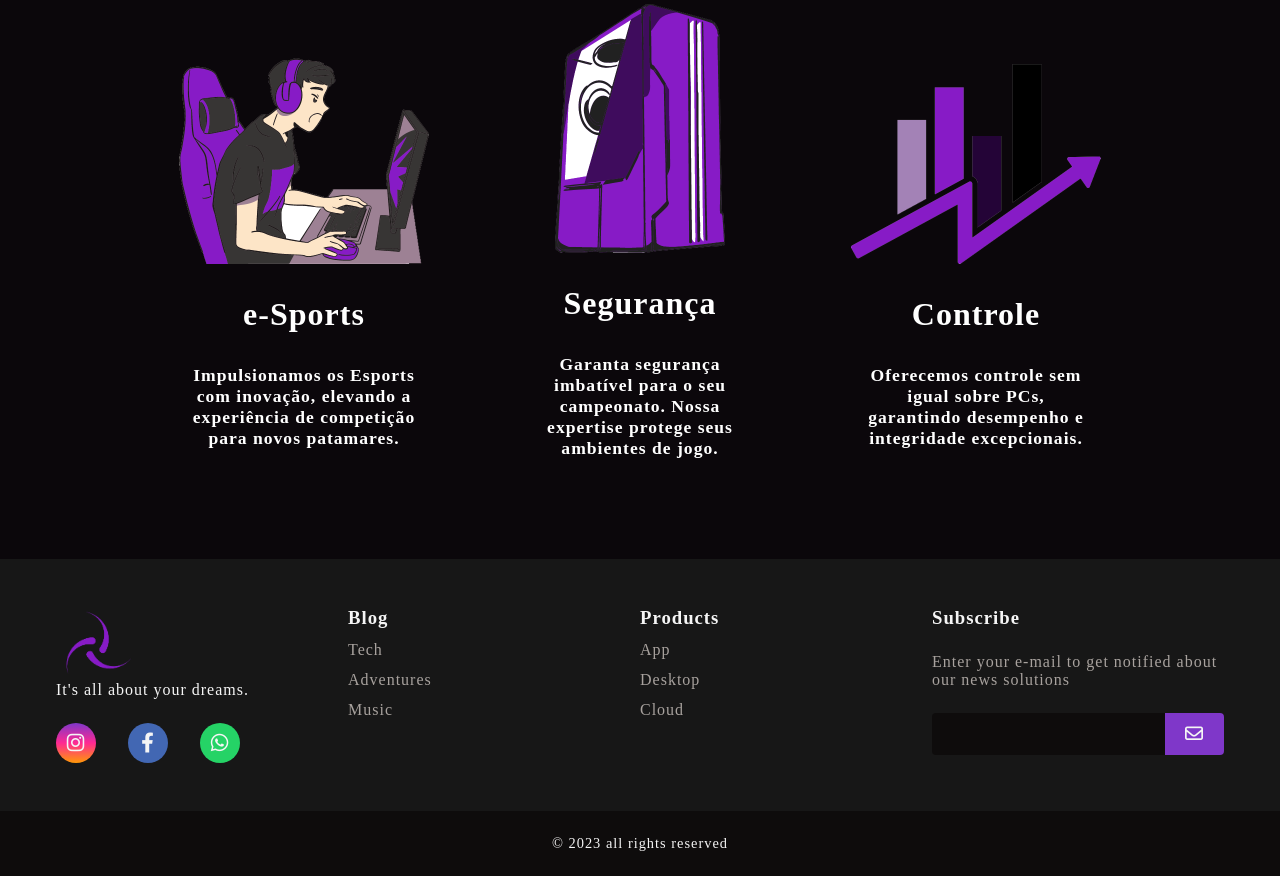
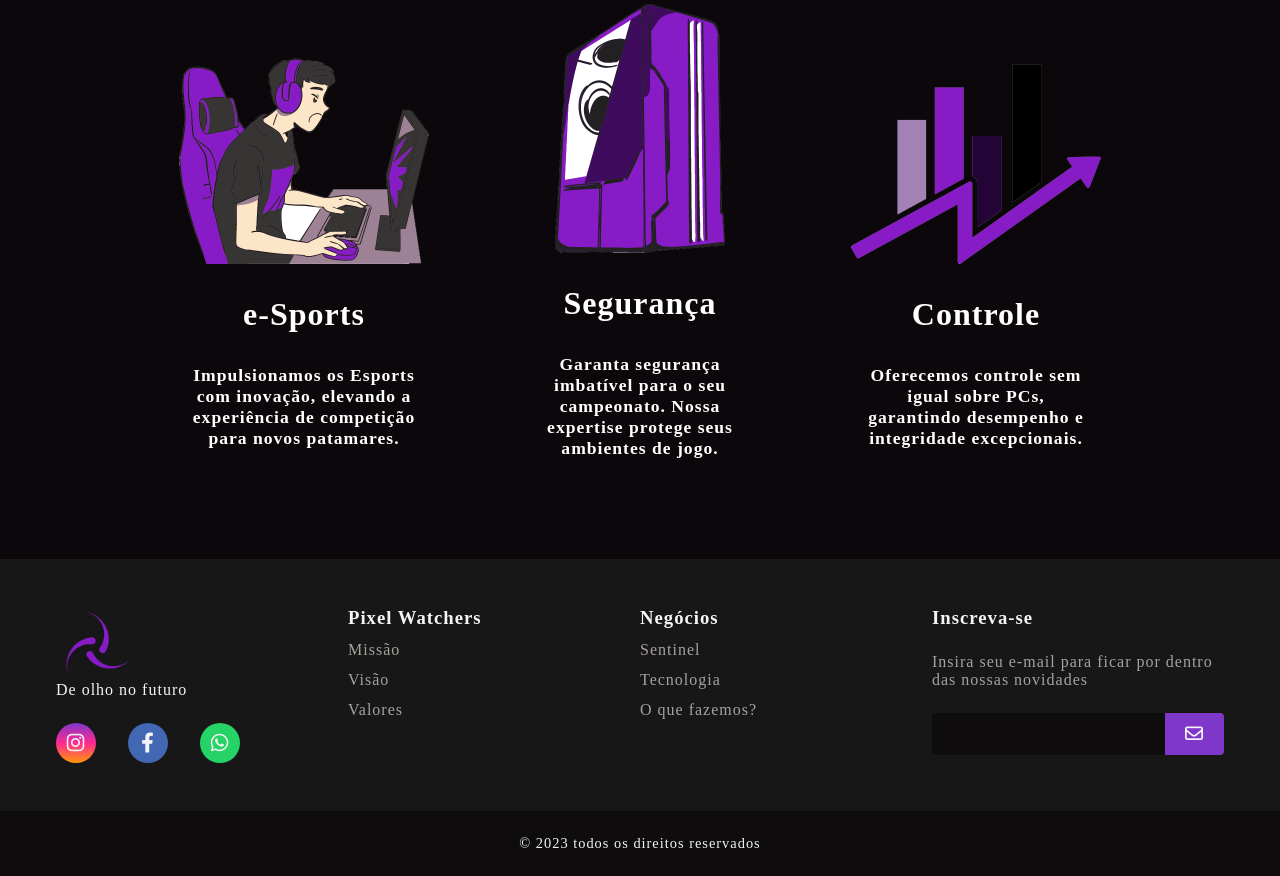
Before and after one commit to Grupo09-Pixel-Watchers/Pixel-Watchers, a plain HTML site: page PixelWatchers-site/index.html in a window 1280 px wide. Shown: the part 1877-2753 px from the top of the page. Drawn offline with Linux system fonts and the light colour scheme; a web font is replaced by a local one.

Commit message:
atualizando textos do footer e nome do produto

```diff
--- a/PixelWatchers-site/index.html
+++ b/PixelWatchers-site/index.html
@@ -19,7 +19,7 @@
             </div>
             <div class="nav-list">
                 <ul>
-                    <li class="nav-item"><a href="#" class="nav-link">VANGUARD</a></li>
+                    <li class="nav-item"><a href="#" class="nav-link">SENTINEL</a></li>
                     <li class="nav-item"><a href="#" class="nav-link">SOBRE</a></li>
                     <li class="nav-item"><a href="#" class="nav-link">SERVIÇOS</a></li>
                 </ul>
@@ -30,18 +30,18 @@
         </nav>
         <div class="mobile-menu">
             <ul>
-                <li class="nav-item"><a href="#" class="nav-link">VANGUARD</a></li>
+                <li class="nav-item"><a href="#" class="nav-link">SENTINEL</a></li>
                 <li class="nav-item"><a href="#" class="nav-link">SOBRE</a></li>
                 <li class="nav-item"><a href="#" class="nav-link">SERVIÇOS</a></li>
             </ul>
         </div>
     </header>
-    <main>
+    <main id="main">
         <div class="content">
-            <div class="title">CONHEÇA O VANGUARD</div>
+            <div class="title">CONHEÇA O SENTINEL</div>
             <div class="body">
                 <p>
-                    O Vanguard é mais do que apenas um sistema de monitoramento de PCs;
+                    O sentinel é mais do que apenas um sistema de monitoramento de PCs;
                     é uma fortaleza digital que defende sua experiência de jogo contra malwares e ameaças
                     cibernéticas.
                 </p>
@@ -49,7 +49,7 @@
             <div class="btn"><a href="">SAIBA MAIS</a></div>
         </div>
     </main>
-    <section class="sec1">
+    <section class="sec1" id="sec1">
         <div class="container">
             <div class="title">
                 <p>SE AVENTURE NA TECNOLOGIA</p>
@@ -64,7 +64,7 @@
             </div>
         </div>
     </section>
-    <section class="sec2">
+    <section class="sec2" id="sec2">
         <div class="container">
             <div class="title">
                 <p>
@@ -109,8 +109,8 @@
     <footer>
         <div id="footer_content">
             <div id="footer_contacts">
-                <img src="./assets/Logo PIXEL.png" style="height: 70px;" alt="">
-                <p>It's all about your dreams.</p>
+                <a href="#"><img src="./assets/Logo PIXEL.png" style="height: 70px;" alt=""></a>
+                <p>De olho no futuro</p>
 
                 <div id="footer_social_media">
                     <a href="#" class="footer-link" id="instagram">
@@ -129,40 +129,40 @@
 
             <ul class="footer-list">
                 <li>
-                    <h3>Blog</h3>
+                    <h3>Pixel Watchers</h3>
                 </li>
                 <li>
-                    <a href="#" class="footer-link">Tech</a>
+                    <a href="#" class="footer-link">Missão</a>
                 </li>
                 <li>
-                    <a href="#" class="footer-link">Adventures</a>
+                    <a href="#" class="footer-link">Visão</a>
                 </li>
                 <li>
-                    <a href="#" class="footer-link">Music</a>
+                    <a href="#" class="footer-link">Valores</a>
                 </li>
             </ul>
 
             <ul class="footer-list">
                 <li>
-                    <h3>Products</h3>
+                    <h3>Negócios</h3>
                 </li>
                 <li>
-                    <a href="#" class="footer-link">App</a>
+                    <a href="#main" class="footer-link">Sentinel</a>
                 </li>
                 <li>
-                    <a href="#" class="footer-link">Desktop</a>
+                    <a href="#sec1" class="footer-link">Tecnologia</a>
                 </li>
                 <li>
-                    <a href="#" class="footer-link">Cloud</a>
+                    <a href="#sec2" class="footer-link">O que fazemos?</a>
                 </li>
             </ul>
 
             <div id="footer_subscribe">
-                <h3>Subscribe</h3>
+                <h3>Inscreva-se</h3>
 
                 <p>
-                    Enter your e-mail to get notified about
-                    our news solutions
+                    Insira seu e-mail para ficar por dentro
+                    das nossas novidades
                 </p>
 
                 <div id="input_group">
@@ -176,7 +176,7 @@
 
         <div id="footer_copyright">
             &#169
-            2023 all rights reserved
+            2023 todos os direitos reservados
         </div>
     </footer>
 </body>
--- a/PixelWatchers-site/style/styleIndex.css
+++ b/PixelWatchers-site/style/styleIndex.css
@@ -5,6 +5,7 @@
 
 
 *{
+    scroll-behavior: smooth;
     margin: 0;
     padding: 0;
     box-sizing: border-box;
```
